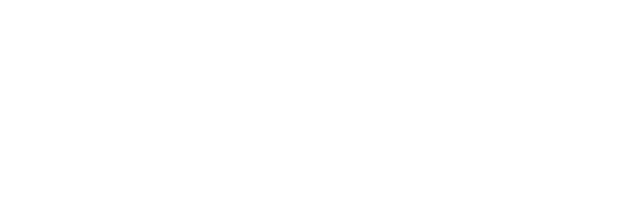
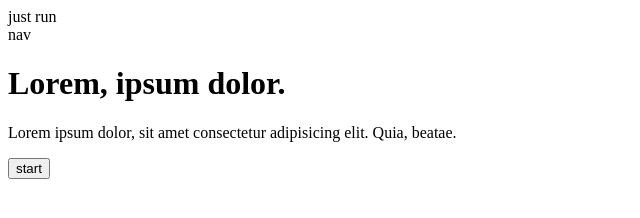
Before and after one commit to damiandusinski/Justrun, a plain HTML site: page index.html in a window 1280 px wide. Shown: the whole page, without its empty margins (0-640 px from the left). Drawn offline with Linux system fonts and the light colour scheme.

Commit message:
add header section

```diff
--- a/index.html
+++ b/index.html
@@ -9,7 +9,29 @@
 </head>
 
 <body>
+    <div class="wrapper">
+        <!-- header start here -->
+        <header>
+            <div class="hero-container">
+                <div class="top-bar">
+                    <div class="top-bar-logo">just run</div>
+                    <div class="top-bar-nav">
+                        <nav>
+                            nav
+                        </nav>
+                    </div>
+                </div>
 
+                <div class="hero-text">
+                    <h1 class="hero-head">Lorem, ipsum dolor.</h1>
+                    <p class="hero-text">Lorem ipsum dolor, sit amet consectetur adipisicing elit. Quia, beatae.</p>
+                    <button class="btn btn-hero">start</button>
+                </div>
+
+            </div>
+        </header>
+        <!-- header end here -->
+    </div>
 </body>
 
 </html>
```
